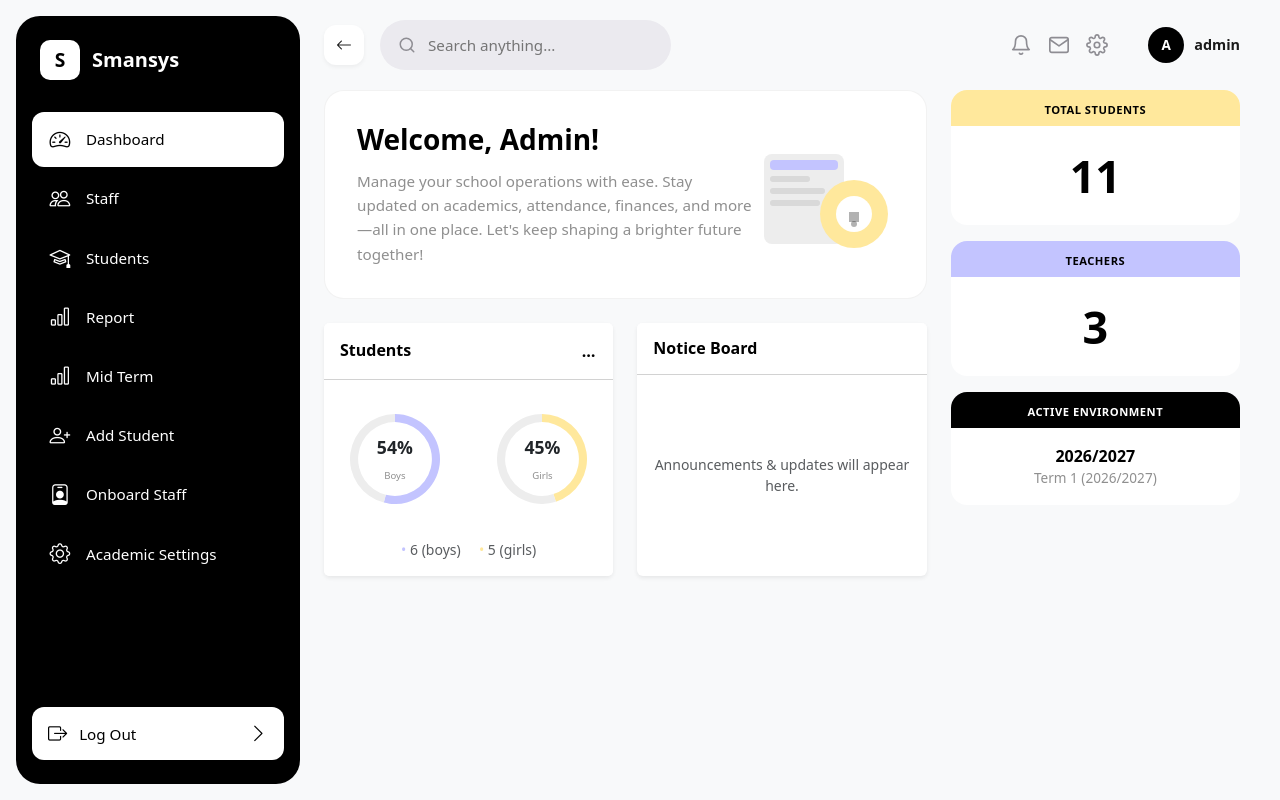
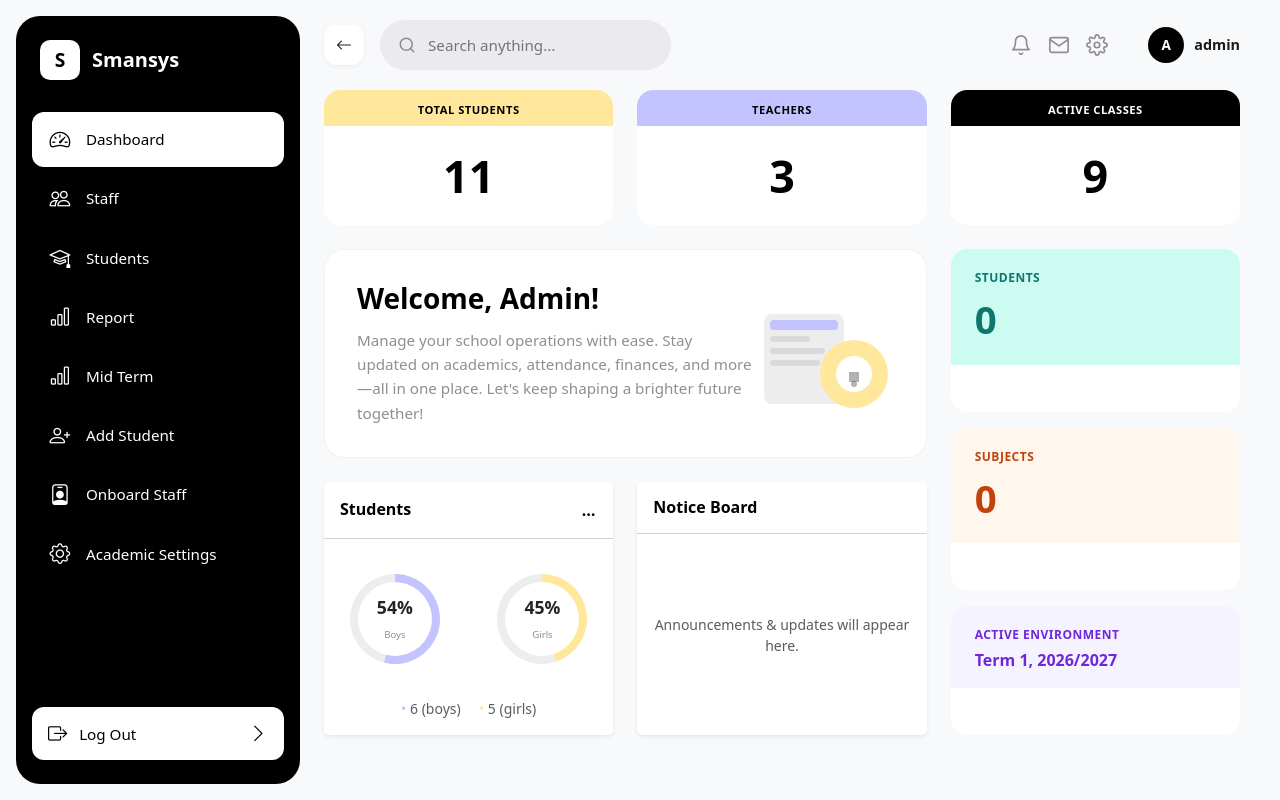
Before and after one commit to xluljoey/School-Management-System, a Django app: page / in a window 1280 px wide. Run offline with Django 5.2, Linux system fonts and the light colour scheme; a user stored in the database is signed in; data comes from the database, SQL or seed files in the repository; some libraries are stand-ins or nearby versions.

Commit message:
Redesign dashboard grid with staff-specific metrics and role-gated layout
View (sis/views.py):
- Compute staff_student_count: distinct students in classrooms assigned via
  StaffClassSubject for non-superuser staff
- Compute staff_subject_count: distinct subjects assigned to the staff profile
- Build active_environment_string from active Term + AcademicSession
- Pass all three to template context

Template (dashboard.html):
- Gate the top horizontal stats row (Total Students / Teachers / Active Classes)
  behind {% if request.user.is_superuser %} — hidden for standard teachers
- Wrap Welcome Card + 3-card stack in equal-height flex row
- Right column 3-card stack:
  * Card 1 — Students (teal bg #ccfbf1, text #0f766e) showing staff_student_count
  * Card 2 — Subjects (coral bg #fff7ed, text #c2410c) showing staff_subject_count
  * Card 3 — Active Environment (purple bg #f5f3ff, text #6d28d9) showing
    active_environment_string
- All three cards use flex-fill for equal vertical distribution within their column
- Welcome Card uses height: 100% to match the right stack height

```diff
--- a/sis/templates/sis/dashboard.html
+++ b/sis/templates/sis/dashboard.html
@@ -50,12 +50,44 @@ document.addEventListener('DOMContentLoaded', function () {
 {% endblock %}
 
 {% block content %}
+{% if request.user.is_superuser %}
+<div class="row g-4 mb-4">
+    <div class="col-md-4">
+        <div class="card border-0 text-center overflow-hidden" style="border-radius: 16px;">
+            <div style="background: #FFE89C; padding: 6px 0;">
+                <span class="small fw-semibold text-uppercase" style="color: #000000; letter-spacing: 0.5px; font-size: 0.7rem;">Total Students</span>
+            </div>
+            <div class="py-3">
+                <span style="font-size: 2.8rem; font-weight: 700; color: #000000;">{{ total_students }}</span>
+            </div>
+        </div>
+    </div>
+    <div class="col-md-4">
+        <div class="card border-0 text-center overflow-hidden" style="border-radius: 16px;">
+            <div style="background: #C3C4FF; padding: 6px 0;">
+                <span class="small fw-semibold text-uppercase" style="color: #000000; letter-spacing: 0.5px; font-size: 0.7rem;">Teachers</span>
+            </div>
+            <div class="py-3">
+                <span style="font-size: 2.8rem; font-weight: 700; color: #000000;">{{ total_staff }}</span>
+            </div>
+        </div>
+    </div>
+    <div class="col-md-4">
+        <div class="card border-0 text-center overflow-hidden" style="border-radius: 16px;">
+            <div style="background: #000000; padding: 6px 0;">
+                <span class="small fw-semibold text-uppercase" style="color: #ffffff; letter-spacing: 0.5px; font-size: 0.7rem;">Active Classes</span>
+            </div>
+            <div class="py-3">
+                <span style="font-size: 2.8rem; font-weight: 700; color: #000000;">{{ active_classes }}</span>
+            </div>
+        </div>
+    </div>
+</div>
+{% endif %}
+
 <div class="row g-4">
-    <!-- LEFT COLUMN -->
     <div class="col-lg-8 d-flex flex-column gap-4">
-
-        <!-- Welcome Card -->
-        <div style="background: #ffffff; border-radius: 20px; border: 1px solid rgba(0,0,0,0.05); padding: 32px; display: flex; justify-content: space-between; align-items: center;">
+        <div style="background: #ffffff; border-radius: 20px; border: 1px solid rgba(0,0,0,0.05); padding: 32px; display: flex; justify-content: space-between; align-items: center; height: 100%;">
             <div style="max-width: 460px;">
                 <h1 style="font-size: 1.75rem; font-weight: 700; color: #000000; margin: 0 0 12px 0;">
                     Welcome, {{ request.user.username|capfirst }}!
@@ -79,7 +111,6 @@ document.addEventListener('DOMContentLoaded', function () {
             </div>
         </div>
 
-        <!-- Students Ring + Notice Board row -->
         <div class="row g-4">
             <div class="col-md-6">
                 <div class="card shadow-sm border-0">
@@ -123,35 +154,25 @@ document.addEventListener('DOMContentLoaded', function () {
                 </div>
             </div>
         </div>
-</div>
+    </div>
 
-    <!-- RIGHT COLUMN - Summary Cards -->
     <div class="col-lg-4 d-flex flex-column gap-3">
-        <div class="card border-0 text-center overflow-hidden" style="border-radius: 16px;">
-            <div style="background: #FFE89C; padding: 6px 0;">
-                <span class="small fw-semibold text-uppercase" style="color: #000000; letter-spacing: 0.5px; font-size: 0.7rem;">Total Students</span>
-            </div>
-            <div class="py-3">
-                <span style="font-size: 2.8rem; font-weight: 700; color: #000000;">{{ total_students }}</span>
+        <div class="card border-0 overflow-hidden flex-fill d-flex flex-column" style="border-radius: 16px;">
+            <div style="background: #ccfbf1; padding: 20px 24px 16px;">
+                <div style="font-size: 0.75rem; font-weight: 600; color: #0f766e; text-transform: uppercase; letter-spacing: 0.5px; margin-bottom: 4px;">Students</div>
+                <div style="font-size: 2.4rem; font-weight: 700; color: #0f766e;">{{ staff_student_count }}</div>
             </div>
         </div>
-
-        <div class="card border-0 text-center overflow-hidden" style="border-radius: 16px;">
-            <div style="background: #C3C4FF; padding: 6px 0;">
-                <span class="small fw-semibold text-uppercase" style="color: #000000; letter-spacing: 0.5px; font-size: 0.7rem;">Teachers</span>
-            </div>
-            <div class="py-3">
-                <span style="font-size: 2.8rem; font-weight: 700; color: #000000;">{{ total_staff }}</span>
+        <div class="card border-0 overflow-hidden flex-fill d-flex flex-column" style="border-radius: 16px;">
+            <div style="background: #fff7ed; padding: 20px 24px 16px;">
+                <div style="font-size: 0.75rem; font-weight: 600; color: #c2410c; text-transform: uppercase; letter-spacing: 0.5px; margin-bottom: 4px;">Subjects</div>
+                <div style="font-size: 2.4rem; font-weight: 700; color: #c2410c;">{{ staff_subject_count }}</div>
             </div>
         </div>
-
-        <div class="card border-0 text-center overflow-hidden" style="border-radius: 16px;">
-            <div style="background: #000000; padding: 6px 0;">
-                <span class="small fw-semibold text-uppercase" style="color: #ffffff; letter-spacing: 0.5px; font-size: 0.7rem;">Active Environment</span>
-            </div>
-            <div class="py-3">
-                <div style="font-size: 1rem; font-weight: 600; color: #000000;">{{ current_session|default:"None" }}</div>
-                <div style="font-size: 0.85rem; color: #8F8F8F;">{{ current_term|default:"None" }}</div>
+        <div class="card border-0 overflow-hidden flex-fill d-flex flex-column" style="border-radius: 16px;">
+            <div style="background: #f5f3ff; padding: 20px 24px 16px;">
+                <div style="font-size: 0.75rem; font-weight: 600; color: #6d28d9; text-transform: uppercase; letter-spacing: 0.5px; margin-bottom: 4px;">Active Environment</div>
+                <div style="font-size: 1rem; font-weight: 600; color: #6d28d9;">{{ active_environment_string|default:"—" }}</div>
             </div>
         </div>
     </div>
--- a/sis/views.py
+++ b/sis/views.py
@@ -33,6 +33,25 @@ def dashboard_view(request):
     boy_pct = int((total_boys / total_students) * 100) if total_students > 0 else 0
     girl_pct = int((total_girls / total_students) * 100) if total_students > 0 else 0
 
+    staff_profile = getattr(request.user, 'staff_profile', None)
+    staff_student_count = 0
+    staff_subject_count = 0
+    active_environment_string = ''
+
+    if staff_profile and not request.user.is_superuser:
+        assigned_class_ids = StaffClassSubject.objects.filter(staff=staff_profile).values_list('classroom_id', flat=True).distinct()
+        if assigned_class_ids:
+            staff_student_count = Student.objects.filter(enrollments__classroom_id__in=assigned_class_ids).distinct().count()
+        staff_subject_count = Subject.objects.filter(assigned_teachers__staff=staff_profile).distinct().count()
+
+    if current_term:
+        term_name = current_term.term_name
+    elif current_session:
+        term_name = 'Term 1'
+    else:
+        term_name = ''
+    active_environment_string = f"{term_name}, {current_session.academic_year}" if current_session and term_name else (str(current_session) if current_session else '')
+
     context = {
         'total_students': total_students,
         'total_staff': total_staff,
@@ -43,6 +62,9 @@ def dashboard_view(request):
         'total_girls': total_girls,
         'boy_pct': boy_pct,
         'girl_pct': girl_pct,
+        'staff_student_count': staff_student_count,
+        'staff_subject_count': staff_subject_count,
+        'active_environment_string': active_environment_string,
     }
     return render(request, 'sis/dashboard.html', context)
 
```
